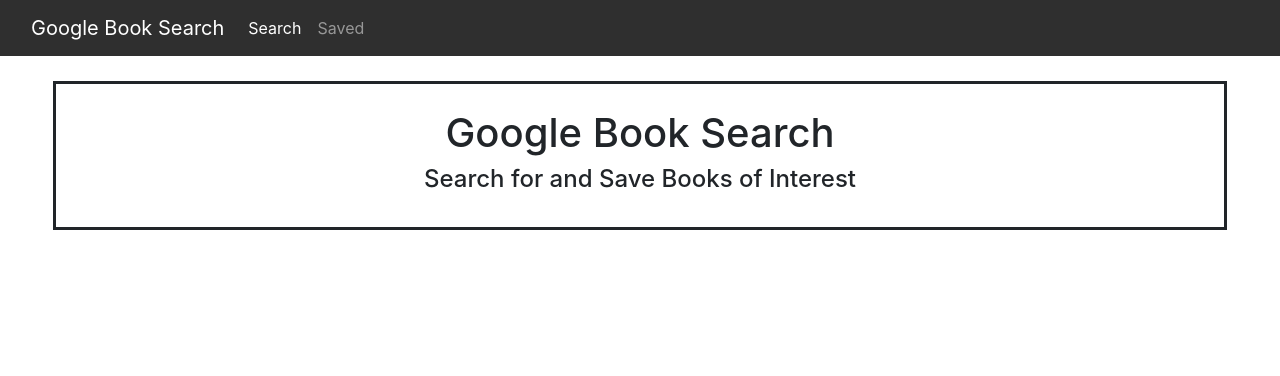
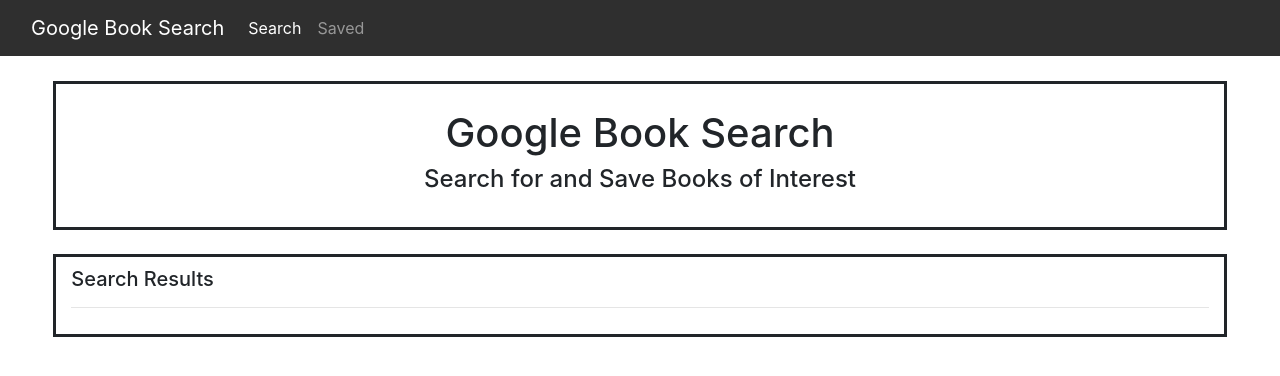
Before and after one commit to hill1635/hill-book-search, a React (Create React App) app in the folder client/: page / in a window 1280 px wide. Shown: the top 376 px of the page. Built offline with nearby package versions, Linux system fonts and the light colour scheme.

Commit message:
ResultsDiv styling.

```diff
--- a/client/src/components/ResultsDiv/index.js
+++ b/client/src/components/ResultsDiv/index.js
@@ -2,11 +2,12 @@
 import "./style.css";
 
 function ResultsDiv() {
-    return (
-        <div>
-
-        </div>
-    );
+  return (
+    <main className="col-11 mx-auto mt-4">
+      <h5>Search Results</h5>
+      <hr></hr>
+    </main>
+  );
 }
 
 export default ResultsDiv;
--- a/client/src/components/ResultsDiv/style.css
+++ b/client/src/components/ResultsDiv/style.css
@@ -0,0 +1,4 @@
+main {
+    border-style: solid;
+    padding: 10px;
+}
```
